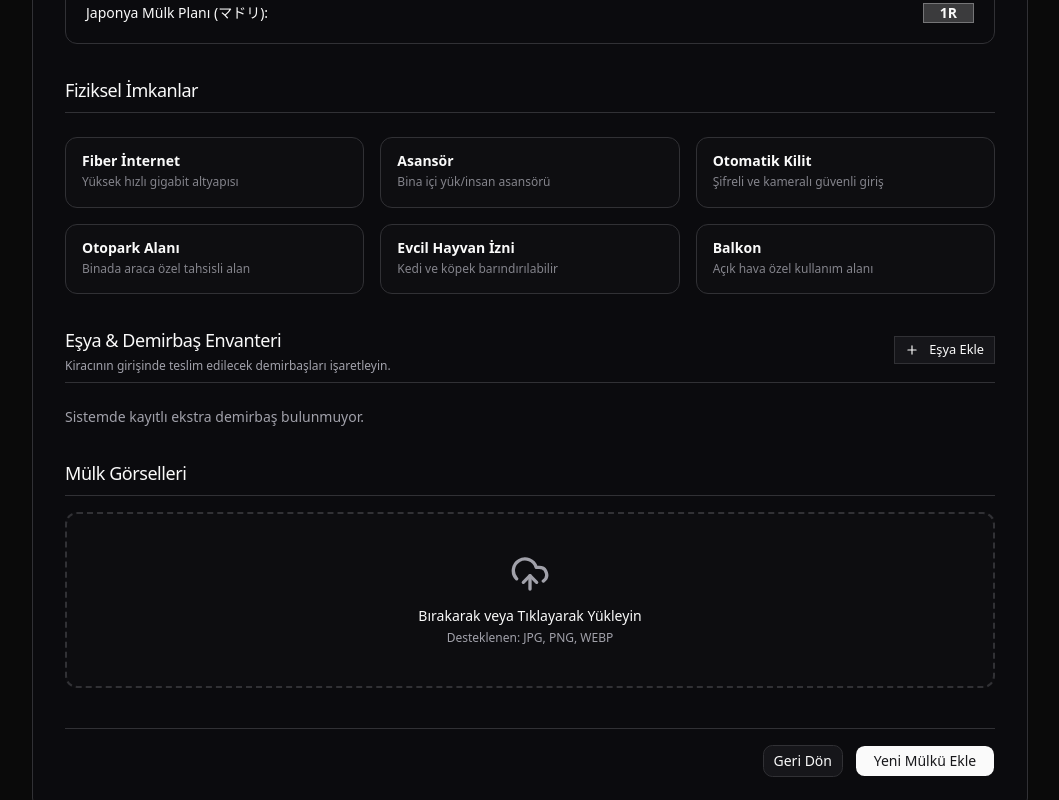
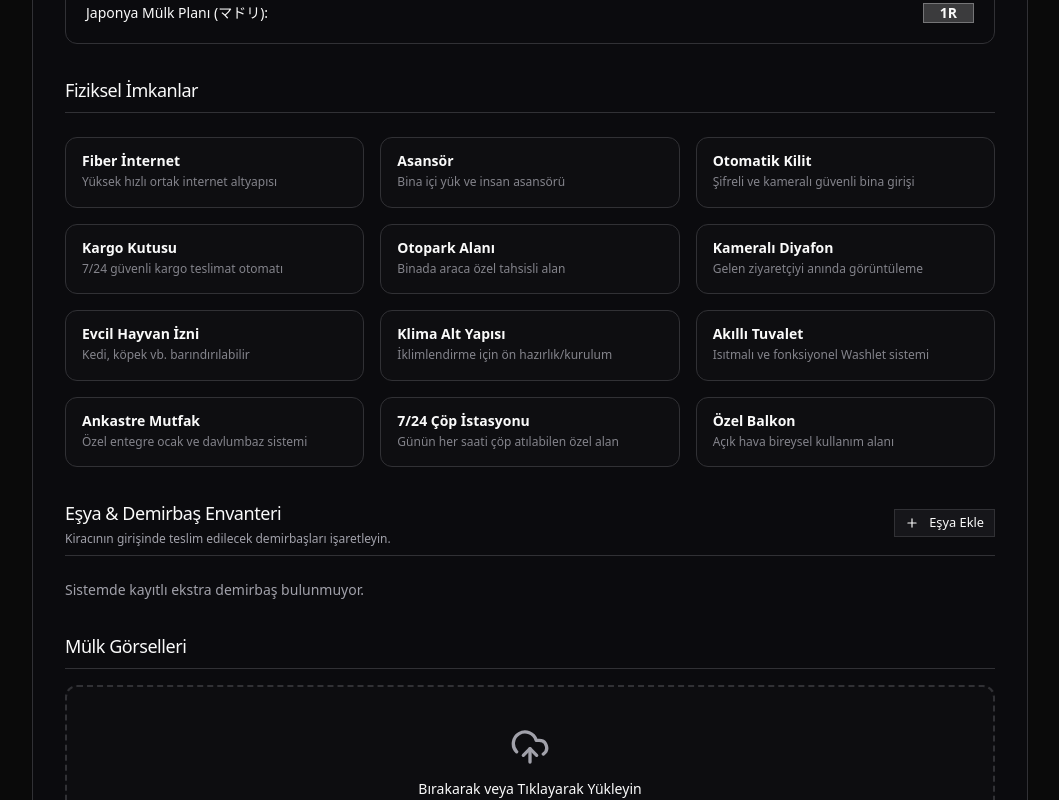
Before and after one commit to Ayrkl/JP-rental-project, a React (Vite) app: page /admin/properties/new in a window 1280 px wide. Shown: the part 900-1700 px from the top of the page, without its empty margins (220-1279 px from the left). Built offline with nearby package versions, Linux system fonts and the light colour scheme.

Commit message:
feat: implement admin dashboard and property management form for property tracking

```diff
--- a/src/components/admin/Dashboard.tsx
+++ b/src/components/admin/Dashboard.tsx
@@ -121,7 +121,7 @@ export const Dashboard = () => {
 
             <Dialog open={!!selectedPropertyId} onOpenChange={(open) => !open && setSelectedPropertyId(null)}>
                 <DialogContent
-                    className="sm:max-w-[850px] lg:max-w-[1600px] w-[95vw] bg-background border-border shadow-2xl sm:rounded-2xl max-h-[83vh] flex flex-col gap-0 p-0 overflow-hidden transition-all duration-300"
+                    className="sm:max-w-[850px] lg:max-w-[1600px] w-[95vw] bg-background border-border shadow-2xl sm:rounded-2xl max-h-[83vh] flex flex-col gap-0 p-0 overflow-hidden transition-all duration-300 [&>button]:z-50 [&>button]:right-6 [&>button]:top-6 [&>button]:bg-muted/50 [&>button]:p-2 [&>button]:rounded-full hover:[&>button]:bg-destructive hover:[&>button]:text-destructive-foreground"
                     style={{ left: 'calc(50% + (var(--sidebar-width, 230px) / 2))' }}
                 >
                     {/* STICKY HEADER GÖRÜNÜMÜ */}
--- a/src/components/admin/PropertyForm.tsx
+++ b/src/components/admin/PropertyForm.tsx
@@ -226,12 +226,18 @@ export const PropertyForm = ({ propertyId, onComplete, isModal }: { propertyId?:
                     <h3 className="text-lg font-medium tracking-tight border-b border-border pb-2">Fiziksel İmkanlar</h3>
                     <div className="grid grid-cols-1 md:grid-cols-2 lg:grid-cols-3 gap-4 pt-2">
                         {[
-                            { id: 'internet', label: 'Fiber İnternet', desc: 'Yüksek hızlı gigabit altyapısı' },
-                            { id: 'elevator', label: 'Asansör', desc: 'Bina içi yük/insan asansörü' },
-                            { id: 'autolock', label: 'Otomatik Kilit', desc: 'Şifreli ve kameralı güvenli giriş' },
+                            { id: 'internet', label: 'Fiber İnternet', desc: 'Yüksek hızlı ortak internet altyapısı' },
+                            { id: 'elevator', label: 'Asansör', desc: 'Bina içi yük ve insan asansörü' },
+                            { id: 'autolock', label: 'Otomatik Kilit', desc: 'Şifreli ve kameralı güvenli bina girişi' },
+                            { id: 'deliveryBox', label: 'Kargo Kutusu', desc: '7/24 güvenli kargo teslimat otomatı' },
                             { id: 'parking', label: 'Otopark Alanı', desc: 'Binada araca özel tahsisli alan' },
-                            { id: 'pets', label: 'Evcil Hayvan İzni', desc: 'Kedi ve köpek barındırılabilir' },
-                            { id: 'balcony', label: 'Balkon', desc: 'Açık hava özel kullanım alanı' },
+                            { id: 'intercom', label: 'Kameralı Diyafon', desc: 'Gelen ziyaretçiyi anında görüntüleme' },
+                            { id: 'pets', label: 'Evcil Hayvan İzni', desc: 'Kedi, köpek vb. barındırılabilir' },
+                            { id: 'aircon', label: 'Klima Alt Yapısı', desc: 'İklimlendirme için ön hazırlık/kurulum' },
+                            { id: 'washlet', label: 'Akıllı Tuvalet', desc: 'Isıtmalı ve fonksiyonel Washlet sistemi' },
+                            { id: 'systemKitchen', label: 'Ankastre Mutfak', desc: 'Özel entegre ocak ve davlumbaz sistemi' },
+                            { id: 'garbageStation', label: '7/24 Çöp İstasyonu', desc: 'Günün her saati çöp atılabilen özel alan' },
+                            { id: 'balcony', label: 'Özel Balkon', desc: 'Açık hava bireysel kullanım alanı' },
                         ].map(feat => {
                             const isChecked = Array.isArray(features) && features.includes(feat.id);
                             return (
```
